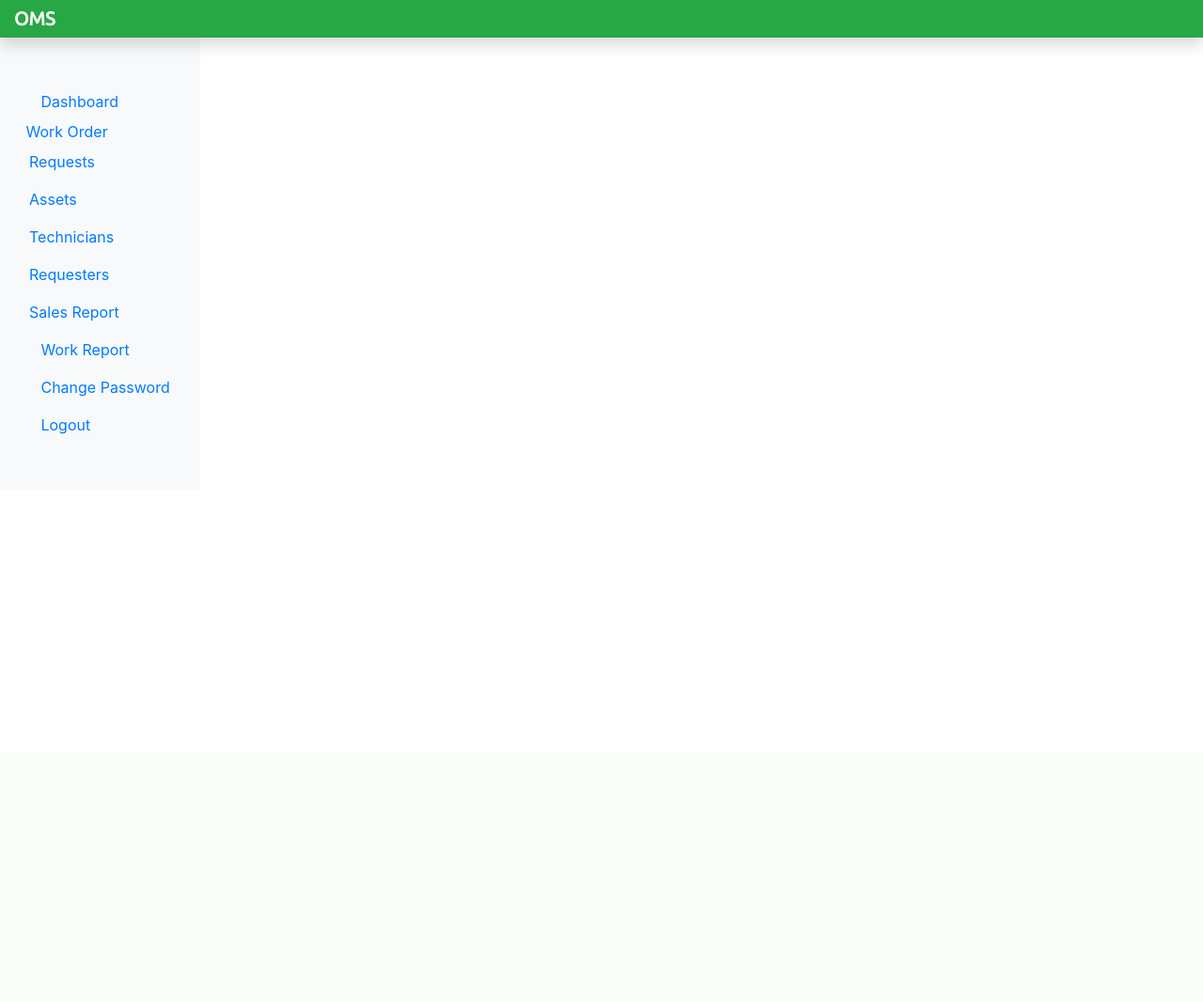
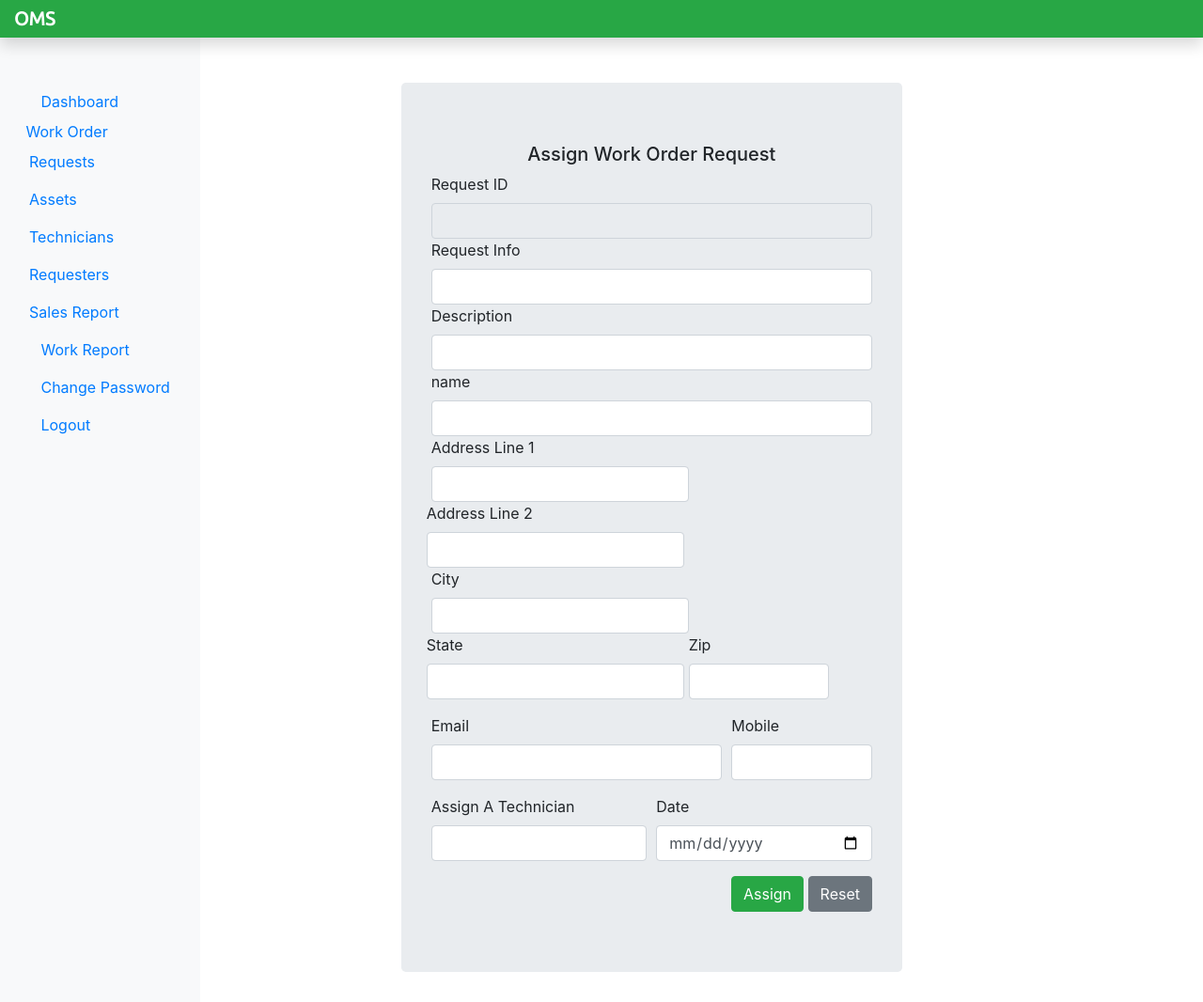
Before and after one commit to davevon/Oms, a PHP site: page /Admin/Request.php in a window 1280 px wide. Shown: the whole page at 94% size. Before the commit the page ends 462 px from the top, so only its background shows below. Run offline with PHP 8.4, Linux system fonts and the light colour scheme; the visitor is signed in with stand-in values (Sample User, id 1); data that the repository does not hold is empty; some libraries are stand-ins or nearby versions; some web fonts are replaced.

Commit message:
some work needs to get done in order to complete the admin requester page

```diff
--- a/Admin/Request.php
+++ b/Admin/Request.php
@@ -3,6 +3,53 @@
     define('PAGE', 'Request');
     include('../dbConnection.php');
     include('includes/header.php');
+    session_start();
+
+    if (isset($_SESSION['is_adminlogin'])) {
+        $aEmail = $_SESSION['aEmail'];
+    } else {
+        echo "<script>location.href='login.php';</script>";
+    }
     ?>
+ <!-- Start 2nd Column -->
+ <div class="col-sm-2 mb-5">
 
-<?php include('includes/footer.php') ?>
+     <?php
+        $sql = "SELECT request_id, request_info, request_desc,
+     request_date From submitrequest_tb";
+        $result = $conn->query($sql);
+        if ($result->num_rows > 0) {
+            while ($row = $result->fetch_assoc()) {
+                echo '<div class="card mt-5 mx-10">';
+                echo '<div class="card-header">';
+                echo 'Request ID:' . $row['request_id'];
+                echo '</div>';
+                echo '<div class="card-body">';
+                echo '<h6 class="card-title"> Request Info: ' . $row['request_info'];
+                echo '</h6>';
+                echo '<p class="card-text">' . $row['request_desc'];
+                echo '</p>';
+                echo '<p class="card-text">Req-Date: ' . $row['request_date'];
+                echo '</p>';
+                echo '<div class="float-right">';
+                echo '<form action="" method="POST">';
+                echo '<input type="hidden" name="id" value=' . $row["request_id"] . '>';
+                echo '<input type="submit" class="btn btn-primary mr-3" value="View" name="View" >';
+                echo '<input type="submit" class="btn btn-secondary" value="Close" name="Close">';
+                echo '</form>';
+                echo '</div>';
+                echo '</div>';
+                echo '</div>';
+            }
+        }
+
+        ?>
+ </div> <!-- END 2nd Column -->
+
+
+
+
+ <?php
+ include ('assignworkform.php');
+ include('includes/footer.php');
+  ?>
--- /dev/null
+++ b/Admin/assignworkform.php
@@ -0,0 +1,153 @@
+ <?php
+ if(session_id() == ''){
+    session_start();
+ }
+        if (isset($_SESSION['is_adminlogin'])) {
+            $aEmail = $_SESSION['aEmail'];
+        } else {
+            echo "<script>location.href='login.php';</script>";
+        }
+    if (isset($_REQUEST['View'])) {
+        $sql = "SELECT * FROM submitrequest_tb where request_id = {$_REQUEST['id']}";
+        $result = $conn->query($sql);
+        $row = $result->fetch_assoc();
+    }
+    if (isset($_REQUEST['Close'])) {
+        $sql = "DELETE FROM submitrequest_tb where request_id = {$_REQUEST['id']}";
+        if ($conn->query($sql) === true) {
+            echo '<meta http-equiv=" refresh" content = "0;URL=?closed" />';
+        } else {
+            echo "unable to Delete";
+        }
+    }
+
+    if (isset($_REQUEST['Assign'])) {
+        if (($_REQUEST['request_id'] == "")
+            ||  ($_REQUEST['request_info'] == "")
+            || ($_REQUEST['requestdesc'] == "")
+            || ($_REQUEST['requestername'] == "")
+            || ($_REQUEST['address1'] == "")
+            || ($_REQUEST['address2'] == "")
+            ||  ($_REQUEST['requestercity'] == "")
+            || ($_REQUEST['requesterstate'] == "")
+            || ($_REQUEST['requesterzip'] == "")
+            || ($_REQUEST['requesteremail'] == "")
+            || ($_REQUEST['requestermobile'] == "")
+            || ($_REQUEST['assigntech'] == "")
+            || ($_REQUEST['inputdate'] == "")
+        ) {
+            $msg = '<div class="alert alert-warning col-sm- ml-5 mt-"2> Fill all Fields</div>';
+        } else {
+            $rid = $_REQUEST['request_id'];
+            $rinfo = $_REQUEST['request_info'];
+            $rdesc = $_REQUEST['requestdesc'];
+            $rname = $_REQUEST['requestername'];
+            $radd1 = $_REQUEST['address1'];
+            $radd2 = $_REQUEST['address2'];
+            $rcity = $_REQUEST['requestercity'];
+            $rstate = $_REQUEST['requesterstate'];
+            $rzip = $_REQUEST['requesterzip'];
+            $remail = $_REQUEST['requesteremail'];
+            $rmobile = $_REQUEST['requestermobile'];
+            $rtech = $_REQUEST['assigntech'];
+            $rdate = $_REQUEST['inputdate'];
+            $sql = "INSERT INTO assignwork_tb (request_id, request_info, request_desc,
+             requester_name, requester_add1, requester_add2, requester_city,
+             requester_state, requester_zip, requester_email, requester_mobile, assign_tech, assign_date) VALUES('$rid', '$rinfo', '$rdesc',
+              '$rname', '$radd1', '$radd2', '$rcity', '$rstate', '$rzip', '$remail', '$rmobile', '$rtech', '$rdate')";
+
+            if ($conn->query($sql) == TRUE) {
+                $msg = '<div class= "alert alert-success col-sm-6 ml-5 mt-2">Work assigned
+             Successfully</div>';
+            } else {
+                $msg = '<div class="alert alert-Danger col-sm-6 ml-5 mt-2">Unable to Assign Work</div>';
+            }
+        }
+    }
+    ?>
+
+ <div class="col-sm-5 mt-5 jumbotron">
+     <!--  Start assigned work 3rd Column -->
+     <form action="" method="" POST>
+         <h5 class="text-center">Assign Work Order Request</h5>
+         <div class="formm-group">
+             <label for="request_id">Request ID</label>
+             <input type="text" class="form-control" id="request_id" value=" <?php if (isset($row['request_id'])) echo $row['request_id']; ?>" name="request_id" readonly>
+         </div>
+         <div class="formm-group">
+             <label for="request_info">Request Info</label>
+             <input type="text" class="form-control" id="request_info" value=" <?php if (isset($row['request_info'])) echo $row['request_info']; ?>" name="request_info">
+         </div>
+         <div class="formm-group">
+             <label for="requestdesc">Description</label>
+             <input type="text" class="form-control" id="requestdesc" value=" <?php if (isset($row['request_desc'])) echo $row['request_desc']; ?>" name="requestdesc">
+         </div>
+         <div class="formm-group">
+             <label for="requestername">name</label>
+             <input type="text" class="form-control" id="requestername" value=" <?php if (isset($row['requester_name'])) echo $row['requester_name']; ?>" name="requestername">
+         </div>
+         <div class="form-row">
+             <div class="formm-group col-ms-6">
+                 <label for="address1">Address Line 1</label>
+                 <input type="text" class="form-control" id="address1" value="<?php if (isset($row['requester_add1'])) echo $row['requester_add1']; ?>" name="address1">
+             </div>
+             <div class="formm-group">
+                 <label for="address2">Address Line 2</label>
+                 <input type="text" class="form-control" id="address2" value="<?php if (isset($row['requester_add2'])) echo $row['requester_add2']; ?>" name="address2">
+             </div>
+         </div>
+         <div class="form-row">
+             <div class="formm-group col-ms-4">
+                 <label for="requestercity">City</label>
+                 <input type="text" class="form-control" id="requestercity" value="<?php if (isset($row['requester_city'])) echo $row['requester_city']; ?>" name="requestercity">
+             </div>
+             <div class="formm-group">
+                 <label for="requesterstate">State</label>
+                 <input type="text" class="form-control" id="requesterstate" value=" <?php if (isset($row['requester_state'])) echo $row['requester_state']; ?>" name="requesterstate">
+             </div>
+             <div class="form-group col-md-4">
+                 <label for="requesterzip">Zip</label>
+                 <input type="text" class="form-control" id="requesterzip" value="<?php if (isset($row['requester_zip'])) echo $row['requester_zip']; ?>" name="requesterzip" onkeypress="isInputNumber(event)">
+             </div>
+         </div>
+         <div class="form-row">
+             <div class="form-group col-md-8">
+                 <label for="requesteremail">Email</label>
+                 <input type="email" class="form-control" id="requesteremail" value="<?php if (isset($row['requester_email'])) echo $row['requester_email']; ?>" name="requesteremail">
+             </div>
+             <div class="form-goup col-md-4">
+                 <label for="requestermobile">Mobile</label>
+                 <input type="text" class="form-control" id="requestermobile" value="<?php if (isset($row['requester_mobile'])) echo $row['requester_mobile']; ?>" name="requestermobile" onkeypress="isInputNumber(event)">
+
+             </div>
+         </div>
+         <div class="form-row">
+             <div class="form-group col-md-6">
+                 <label for="assigntech">Assign A Technician</label>
+                 <input type="text" class="form-control" id="assigntech" name="assigntech">
+             </div>
+             <div class="form-group col-md-6">
+                 <label for="inputDate">Date</label>
+                 <input type="date" class="form-control" id="inputDate" value="<?php if (isset($row['request_date'])) echo $row['request_date']; ?>" name="inputdate">
+
+             </div>
+         </div>
+         <div class="float-right">
+             <button type="submit" class="btn btn-success" name="Assign">Assign</button>
+             <button type="reset" class="btn btn-secondary">Reset</button>
+         </div>
+     </form>
+     <?php
+        if (isset($msg)) {
+            echo $msg;
+        }
+        ?>
+ </div> <!-- End Assigned work 3rd Column -->
+ <script>
+     function isInputNumber(evt) {
+         var ch = String.fromCharCode(evt.which);
+         if (!(/[0-9]/.test(ch))) {
+             evt.preventDefault();
+         }
+     }
+ </script>
```
Also changed, not shown: Admin/dashboard.php (+11 -2 lines), Requester/ServiceStatus.php (+9 -2 lines).
